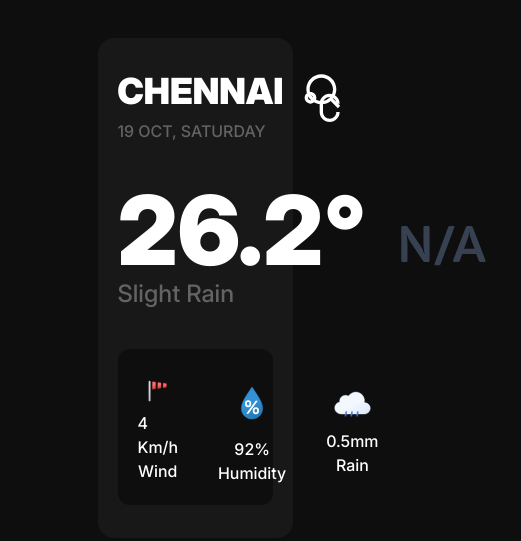
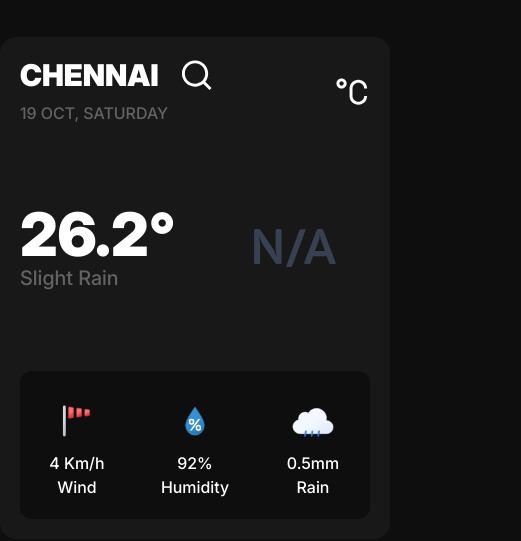
Before and after one commit to notsanta20/weather_app, a website built with webpack: page src/template.html in a window 390 px wide. Shown: the part 134-675 px from the top of the page, 521 px wide, since content can reach past the window. Built offline with nearby package versions, Linux system fonts and the light colour scheme; no server answers.

Commit message:
added resposive style

```diff
--- a/src/index.js
+++ b/src/index.js
@@ -56,4 +56,4 @@ scaleBtn.addEventListener(`click`, ()=>{
 })
 
 updateDate(elements.currentDate);
-getData(`chennai`);
+// getData(`chennai`);
--- a/src/style.css
+++ b/src/style.css
@@ -28,17 +28,6 @@ body {
 
 main{
   background-color: var(--darkGray);
-  height: 500px;
-}
-
-img{
-  width: 100px;
-  height: auto;
-}
-
-.search{
-  width: 40px;
-  height: auto;
 }
 
 .current-date,
@@ -47,29 +36,9 @@ img{
   color: var(--gray);
 }
 
-.container-2 img{
-  width: 200px;
-  height: auto;
-}
-
 .container-3,
 .day-card-container{
   background-color: var(--black);
-}
-
-.container-3 img{
-  width: 75px;
-  height: auto;
-}
-
-.day-card img{
-  width: 50px;
-  height: auto;
-}
-
-.temp-icon{
-  width: 40px;
-  height: auto;
 }
 
 .temp-icon:hover,
--- a/src/template.html
+++ b/src/template.html
@@ -6,37 +6,38 @@
     <title>Weather App</title>
   <body>
     <div class="h-screen flex justify-center items-center ">
-      <main class="w-1/2 p-5 rounded-2xl flex flex-col justify-around">
+      <main class="w-screen md:w-[700px] md:h-[500px] p-5 rounded-2xl flex flex-col justify-center gap-12 md:justify-around md:gap-0">
           <div class="container-1 flex items-center">
             <div class="current-place-container flex flex-col gap-2 flex-1">
               <div class="city-grp flex gap-5">
-                <span class="city text-4xl font-black">CHENNAI</span>
-                <img src="./assets/icons/search.svg" alt="search city" class="search">
+                <span class="city text-3xl md:text-4xl font-black">CHENNAI</span>
+                <img src="./assets/icons/search.svg" alt="search city" class="search w-[35px] md:w-[40px] h-auto">
               </div>
-              <div class="current-date text-l">14 SEP, MONDAY</div>
+              <div class="current-date text-base md:text-lg">14 SEP, MONDAY</div>
             </div>
-            <img src="./assets/icons/celsius.svg" alt="celsius icon" class="temp-icon">
+            <img src="./assets/icons/celsius.svg" alt="celsius icon" class="temp-icon w-[35px]
+            md:w-[40px] h-auto">
           </div>
           <div class="container-2 flex items-center">
             <div class="current-temp-container flex flex-col flex-1">
-              <div class="current-temp text-8xl font-black">26.2°</div>
-              <div class="current-temp-text text-2xl">Slight Rain</div>
+              <div class="current-temp text-6xl md:text-8xl font-black">26.2°</div>
+              <div class="current-temp-text text-xl md:text-2xl">Slight Rain</div>
             </div>
-              <img src="./assets/icons/not-available.svg" alt="thunderstorm" class="current-temp-icon">
+              <img src="./assets/icons/not-available.svg" alt="current weather icon" class="current-temp-icon w-[150px] md:w-[200px] h-auto">
           </div>
           <div class="container-3 rounded-xl flex justify-around items-center">
-            <div class="wind-card flex flex-col items-center p-5 text-l">
-              <img src="./assets/icons/windsock.svg" alt="Wind">
+            <div class="wind-card flex flex-col items-center p-5 text-base md:text-lg">
+              <img src="./assets/icons/windsock.svg" alt="Wind" class="w-[60px] md:w-[75px] h-auto">
               <div class="wind-text1">4 Km/h</div>
               <div class="wind-text2">Wind</div>
             </div>
-            <div class="humidity-card flex flex-col items-center p-5 text-l">
-              <img src="./assets/icons/humidity.svg" alt="Humidity">
+            <div class="humidity-card flex flex-col items-center p-5 text-base md:text-lg">
+              <img src="./assets/icons/humidity.svg" alt="Humidity" class="w-[60px] md:w-[75px] h-auto">
               <div class="humidity-text1">92%</div>
               <div class="humidity-text2">Humidity</div>
             </div>
-            <div class="rain-card flex flex-col items-center p-5 text-l">
-              <img src="./assets/icons/rain.svg" alt="Rain">
+            <div class="rain-card flex flex-col items-center p-5 text-base md:text-lg">
+              <img src="./assets/icons/rain.svg" alt="Rain" class="w-[60px] md:w-[75px] h-auto">
               <div class="rain-text1">0.5mm</div>
               <div class="rain-text2">Rain</div>
             </div>
--- a/webpack.common.js
+++ b/webpack.common.js
@@ -12,7 +12,15 @@ module.exports = {
                 test: /\.(svg|png|jpg|gif)$/,
                 type: "asset/resource",
                 generator: {
-                    filename: "./img/[name].[ext]",
+                    filename: "./assets/img/[name][ext]",
+                },
+
+            },
+            {
+                test: /\.(woff|woff2|eot|ttf|otf)$/i,
+                type: 'asset/resource',
+                generator: {
+                    filename: "./assets/font/[name][ext]",
                 },
 
             },
```
Also changed, not shown: src/output.css.
